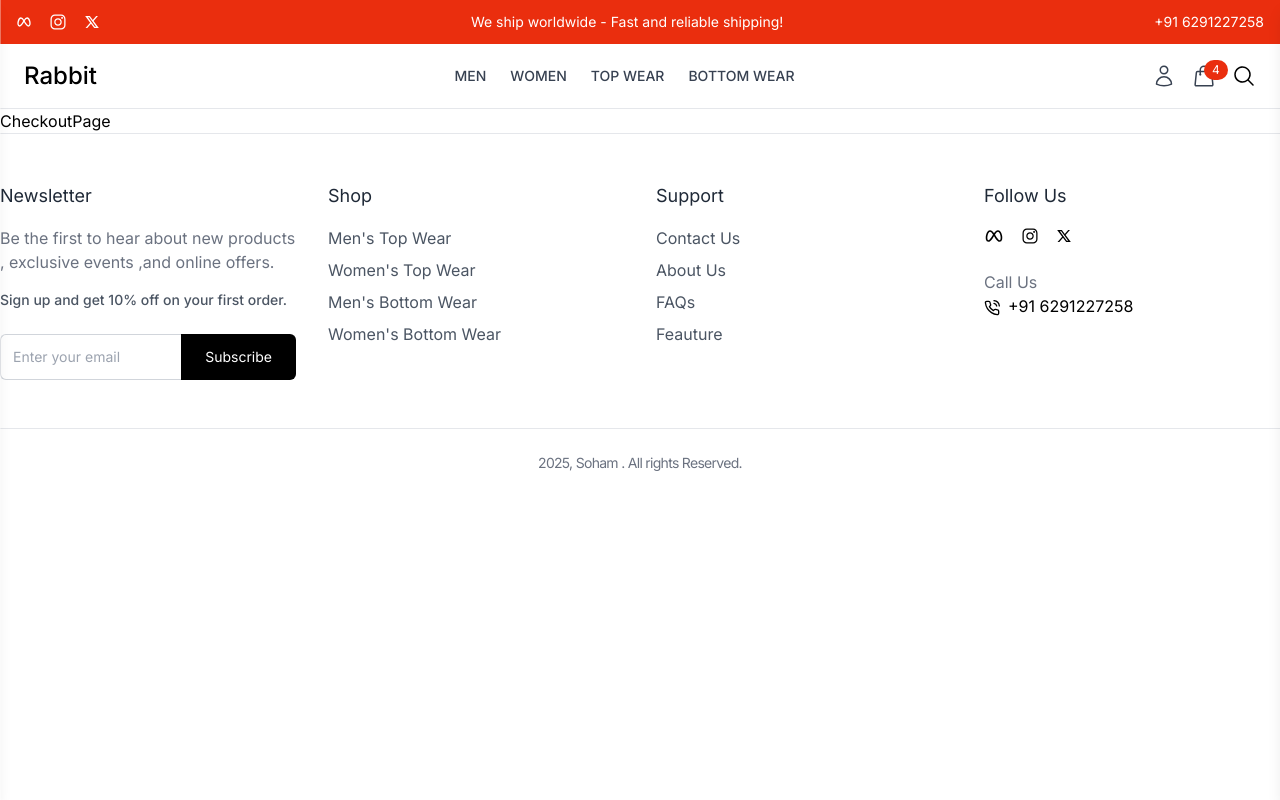
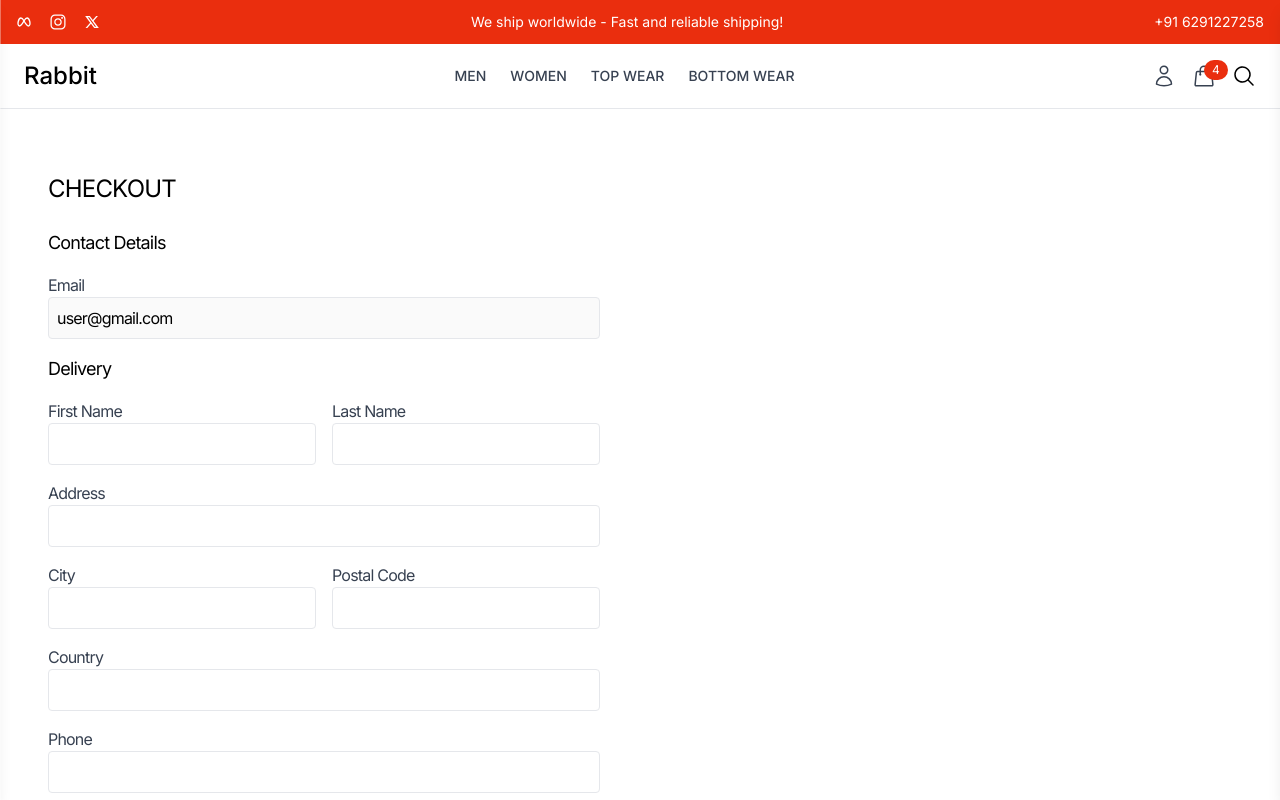
Before and after one commit to SohamSarkar025/Ecommerce, a React (Vite) app in the folder frontend/: page /checkout in a window 1280 px wide. Shown: the top 800 px of the page. Built offline with nearby package versions, Linux system fonts and the light colour scheme.

Commit message:
Route update

```diff
--- a/frontend/package.json
+++ b/frontend/package.json
@@ -10,6 +10,7 @@
     "preview": "vite preview"
   },
   "dependencies": {
+    "@paypal/react-paypal-js": "^8.8.3",
     "react": "^19.1.0",
     "react-dom": "^19.1.0",
     "react-icons": "^5.5.0",
--- a/frontend/src/components/Cart/CheckOut.jsx
+++ b/frontend/src/components/Cart/CheckOut.jsx
@@ -1,7 +1,198 @@
-import React from "react";
+import React, { useState } from "react";
+import { useNavigate } from "react-router-dom";
+import PayPalButton from "./PayPalButton";
+
+const cart = {
+  products: [
+    {
+      name: "Stylish Jackets",
+      size: "M",
+      color: "Black",
+      price: 120,
+      image: "https://picsum.photos/150?random=1",
+    },
+    {
+      name: "Casual Snekaers",
+      size: "42",
+      color: "White",
+      price: 75,
+      image: "https://picsum.photos/150?random=2",
+    },
+  ],
+  totalPrice: 195,
+};
 
 const CheckOut = () => {
-  return <div>CheckoutPage</div>;
+  const navigate = useNavigate();
+  const [checkoutId, setCheckoutId] = useState(null);
+  const [shippingAddress, setShippingAddress] = useState({
+    firstName: "",
+    lastName: "",
+    address: "",
+    city: "",
+    postalCode: "",
+    country: "",
+    phone: "",
+  });
+
+  const handleCheckout = (e) => {
+    e.preventDefault();
+    setCheckoutId(123);
+  };
+  const handlePaymentSuccess = (details) => {
+    console.log("Payment Successful", details);
+    navigate("/order-confirmation");
+  };
+  return (
+    <div className="grid grid-cols-1 lg:grid-cols-2 gap-8 max-w-7xl mx-auto py-10 px-6 tracking-tighter">
+      {/* left Section */}
+      <div className="bg-white rounded-lg p-6">
+        <h2 className="text-2xl uppercase mb-6">Checkout</h2>
+        <form onSubmit={handleCheckout}>
+          <h3 className="text-lg mb-4">Contact Details</h3>
+          <div className="mb-4">
+            <label className="block text-gray-700">Email</label>
+            <input
+              type="email"
+              value="user@gmail.com"
+              className="w-full p-2 border rounded"
+              disabled
+            />
+          </div>
+          <h3 className="text-lg mb-4">Delivery</h3>
+          <div className="grid grid-cols-2 mb-4 gap-4">
+            <div>
+              <label className="block text-gray-700">First Name</label>
+              <input
+                type="text"
+                value={shippingAddress.firstName}
+                onChange={(e) =>
+                  setShippingAddress({
+                    ...shippingAddress,
+                    firstName: e.target.value,
+                  })
+                }
+                className="w-full p-2 border rounded"
+                required
+              />
+            </div>
+            <div>
+              <label className="block text-gray-700">Last Name</label>
+              <input
+                type="text"
+                value={shippingAddress.lastName}
+                onChange={(e) =>
+                  setShippingAddress({
+                    ...shippingAddress,
+                    lastName: e.target.value,
+                  })
+                }
+                className="w-full p-2 border rounded"
+                required
+              />
+            </div>
+          </div>
+          <div className="mb-4">
+            <label className="block text-gray-700">Address</label>
+            <input
+              type="text"
+              value={shippingAddress.address}
+              onChange={(e) =>
+                setShippingAddress({
+                  ...shippingAddress,
+                  address: e.target.value,
+                })
+              }
+              className="w-full p-2 border rounded"
+              required
+            />
+          </div>
+          <div className="mb-4 grid grid-cols-2 gap-4">
+            <div>
+              <label className="block text-gray-700">City</label>
+              <input
+                type="text"
+                value={shippingAddress.city}
+                onChange={(e) =>
+                  setShippingAddress({
+                    ...shippingAddress,
+                    city: e.target.value,
+                  })
+                }
+                className="w-full p-2 border rounded"
+                required
+              />
+            </div>
+            <div>
+              <label className="block text-gray-700">Postal Code</label>
+              <input
+                type="text"
+                value={shippingAddress.postalCode}
+                onChange={(e) =>
+                  setShippingAddress({
+                    ...shippingAddress,
+                    postalCode: e.target.value,
+                  })
+                }
+                className="w-full p-2 border rounded"
+                required
+              />
+            </div>
+          </div>
+          <div className="mb-4">
+            <label className="block text-gray-700">Country</label>
+            <input
+              type="text"
+              value={shippingAddress.country}
+              onChange={(e) =>
+                setShippingAddress({
+                  ...shippingAddress,
+                  country: e.target.value,
+                })
+              }
+              className="w-full p-2 border rounded"
+              required
+            />
+          </div>
+          <div className="mb-4">
+            <label className="block text-gray-700">Phone</label>
+            <input
+              type="text"
+              value={shippingAddress.phone}
+              onChange={(e) =>
+                setShippingAddress({
+                  ...shippingAddress,
+                  phone: e.target.value,
+                })
+              }
+              className="w-full p-2 border rounded"
+              required
+            />
+          </div>
+          <div className="mt-6">
+            {!checkoutId ? (
+              <button
+                type="submit"
+                className="w-full bg-black text-white py-3 rounded"
+              >
+                Continue to Payment
+              </button>
+            ) : (
+              <div>
+                <h3 className="text-lg mb-4">Pay with Paypal</h3>
+                {/* Paypal Component */}
+                <PayPalButton
+                  amount={100}
+                  onSuccess={handlePaymentSuccess}
+                  onError={(err) => alert("Payment failed .Try again.")}
+                />
+              </div>
+            )}
+          </div>
+        </form>
+      </div>
+    </div>
+  );
 };
 
 export default CheckOut;
--- /dev/null
+++ b/frontend/src/components/Cart/PayPalButton.jsx
@@ -0,0 +1,28 @@
+import React from "react";
+import { PayPalButtons, PayPalScriptProvider } from "@paypal/react-paypal-js";
+
+const PayPalButton = ({ amount, onSuccess, onError }) => {
+  return (
+    <PayPalScriptProvider
+      options={{
+        "client-id":
+          "ARgDnJ8czit5GeCk7IukQvvOaHwgZ6LMo6K-a32bwQzVVFRnMwDE2UMk_4KdlYj1Ls8FzQEBLfepPEwq",
+      }}
+    >
+      <PayPalButtons
+        style={{ layout: "vertical" }}
+        createOrder={(data, actions) => {
+          return actions.order.create({
+            purchase_units: [{ amount: { value: amount.toString() } }],
+          });
+        }}
+        onApprove={(data, actions) => {
+          return actions.order.capture().then(onSuccess);
+        }}
+        onError={onError}
+      />
+    </PayPalScriptProvider>
+  );
+};
+
+export default PayPalButton;
--- a/frontend/src/pages/Home.jsx
+++ b/frontend/src/pages/Home.jsx
@@ -38,6 +38,7 @@
     price: 100,
     images: [{ url: "https://picsum.photos/500/500?random=9" }],
   },
+
   {
     _id: 10,
     name: "Product-10",
```
Also changed, not shown: 1 other file (tests, documents, lock files or other folders).
